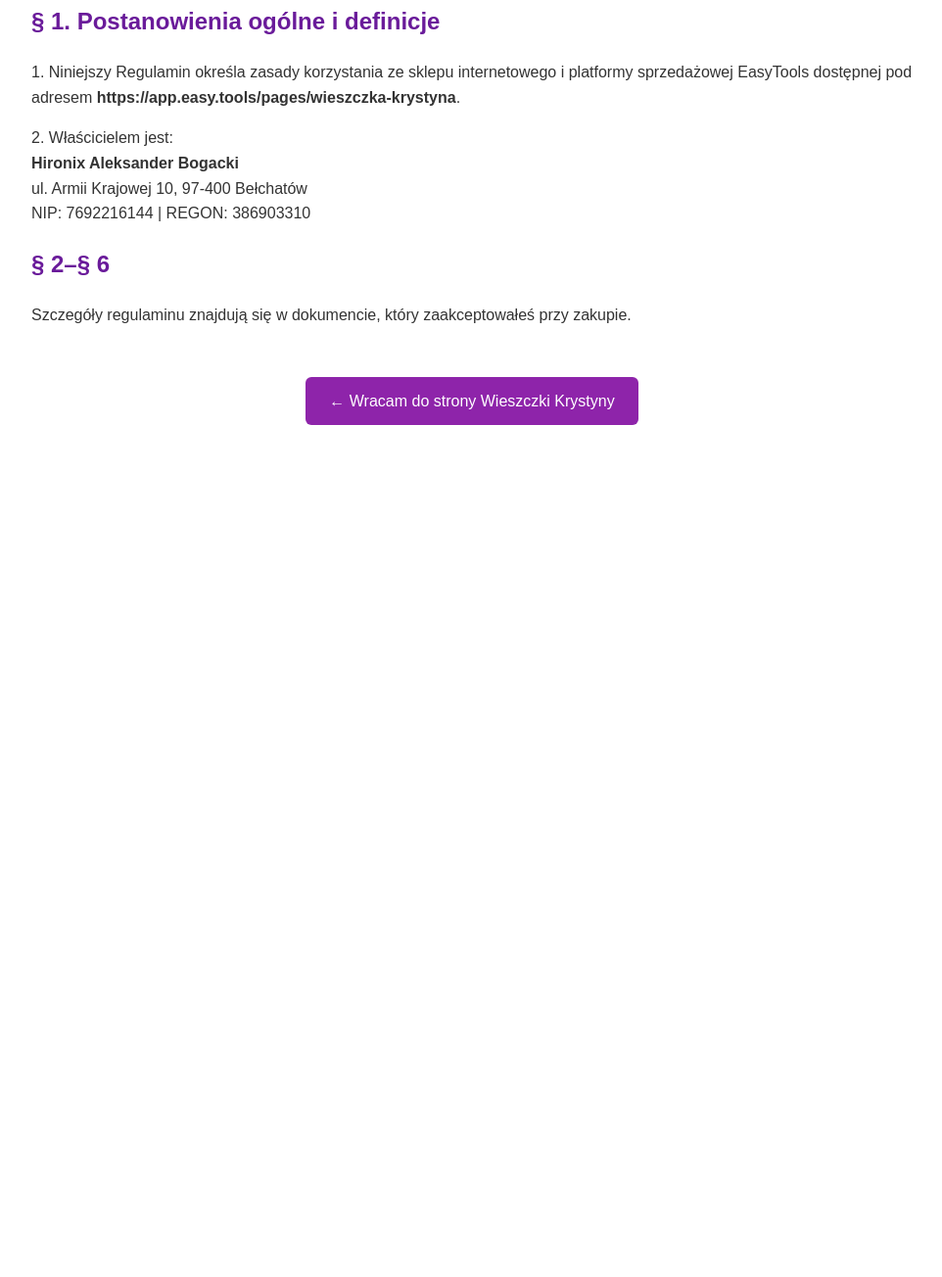
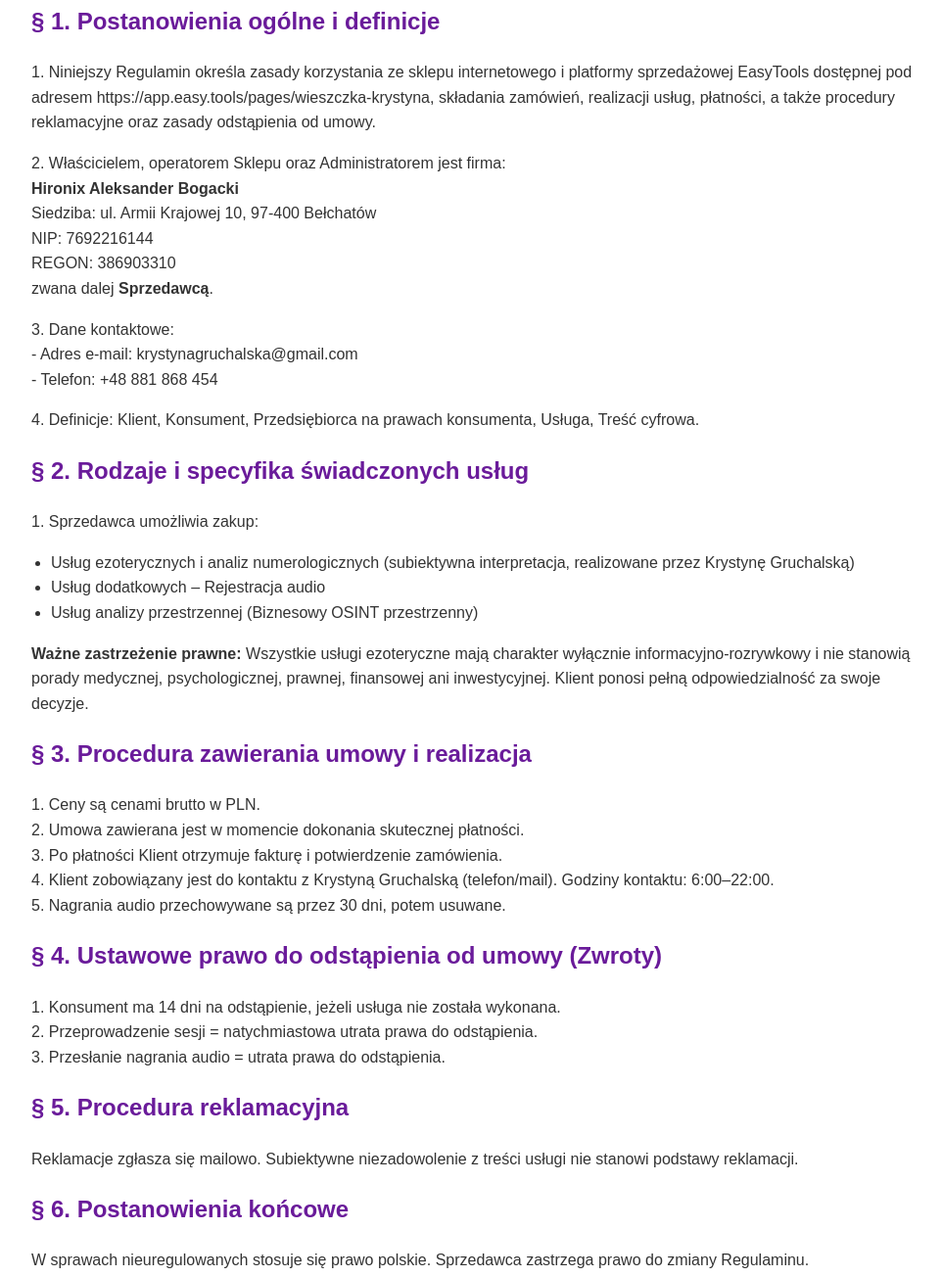
Before and after one commit to przestrzenwiedzy/wieszczka-krystyna, a plain HTML site: page regulamin.html in a window 1280 px wide. Shown: the part 376-1680 px from the top of the page at 98% size, without its empty margins (158-1120 px from the left). Before the commit the page ends 920 px from the top, so only its background shows below. Drawn offline with Linux system fonts and the light colour scheme.

Commit message:
Update regulamin.html

```diff
--- a/regulamin.html
+++ b/regulamin.html
@@ -8,17 +8,10 @@
         body { font-family: Arial, sans-serif; max-width: 900px; margin: 40px auto; padding: 20px; line-height: 1.6; color: #333; }
         h1, h2 { color: #6a1b9a; }
         a { color: #8e24aa; }
-        .btn {
-            display: inline-block;
-            padding: 12px 24px;
-            background: #8e24aa;
-            color: white;
-            border-radius: 6px;
-            margin: 20px 0;
-            text-decoration: none;
-        }
+        .btn { display: inline-block; padding: 12px 24px; background: #8e24aa; color: white; border-radius: 6px; margin: 20px 0; text-decoration: none; }
         .btn:hover { background: #6a1b9a; }
         .top-link { text-align: center; margin: 30px 0; }
+        ul { padding-left: 20px; }
     </style>
 </head>
 <body>
@@ -31,16 +24,44 @@
     <p><strong>w systemie EasyTools dla firmy Hironix Aleksander Bogacki</strong></p>
 
     <h2>§ 1. Postanowienia ogólne i definicje</h2>
-    <p>1. Niniejszy Regulamin określa zasady korzystania ze sklepu internetowego i platformy sprzedażowej EasyTools dostępnej pod adresem <strong>https://app.easy.tools/pages/wieszczka-krystyna</strong>.</p>
+    <p>1. Niniejszy Regulamin określa zasady korzystania ze sklepu internetowego i platformy sprzedażowej EasyTools dostępnej pod adresem https://app.easy.tools/pages/wieszczka-krystyna, składania zamówień, realizacji usług, płatności, a także procedury reklamacyjne oraz zasady odstąpienia od umowy.</p>
+    <p>2. Właścicielem, operatorem Sklepu oraz Administratorem jest firma:<br>
+    <strong>Hironix Aleksander Bogacki</strong><br>
+    Siedziba: ul. Armii Krajowej 10, 97-400 Bełchatów<br>
+    NIP: 7692216144<br>
+    REGON: 386903310<br>
+    zwana dalej <strong>Sprzedawcą</strong>.</p>
+    <p>3. Dane kontaktowe:<br>
+    - Adres e-mail: krystynagruchalska@gmail.com<br>
+    - Telefon: +48 881 868 454</p>
+    <p>4. Definicje: Klient, Konsument, Przedsiębiorca na prawach konsumenta, Usługa, Treść cyfrowa.</p>
 
-    <p>2. Właścicielem jest:<br>
-    <strong>Hironix Aleksander Bogacki</strong><br>
-    ul. Armii Krajowej 10, 97-400 Bełchatów<br>
-    NIP: 7692216144 | REGON: 386903310</p>
+    <h2>§ 2. Rodzaje i specyfika świadczonych usług</h2>
+    <p>1. Sprzedawca umożliwia zakup:</p>
+    <ul>
+        <li>Usług ezoterycznych i analiz numerologicznych (subiektywna interpretacja, realizowane przez Krystynę Gruchalską)</li>
+        <li>Usług dodatkowych – Rejestracja audio</li>
+        <li>Usług analizy przestrzennej (Biznesowy OSINT przestrzenny)</li>
+    </ul>
+    <p><strong>Ważne zastrzeżenie prawne:</strong> Wszystkie usługi ezoteryczne mają charakter wyłącznie informacyjno-rozrywkowy i nie stanowią porady medycznej, psychologicznej, prawnej, finansowej ani inwestycyjnej. Klient ponosi pełną odpowiedzialność za swoje decyzje.</p>
 
-    <!-- Reszta treści regulaminu (możesz rozwinąć jeśli chcesz) -->
-    <h2>§ 2–§ 6</h2>
-    <p>Szczegóły regulaminu znajdują się w dokumencie, który zaakceptowałeś przy zakupie.</p>
+    <h2>§ 3. Procedura zawierania umowy i realizacja</h2>
+    <p>1. Ceny są cenami brutto w PLN.<br>
+    2. Umowa zawierana jest w momencie dokonania skutecznej płatności.<br>
+    3. Po płatności Klient otrzymuje fakturę i potwierdzenie zamówienia.<br>
+    4. Klient zobowiązany jest do kontaktu z Krystyną Gruchalską (telefon/mail). Godziny kontaktu: 6:00–22:00.<br>
+    5. Nagrania audio przechowywane są przez 30 dni, potem usuwane.</p>
+
+    <h2>§ 4. Ustawowe prawo do odstąpienia od umowy (Zwroty)</h2>
+    <p>1. Konsument ma 14 dni na odstąpienie, jeżeli usługa nie została wykonana.<br>
+    2. Przeprowadzenie sesji = natychmiastowa utrata prawa do odstąpienia.<br>
+    3. Przesłanie nagrania audio = utrata prawa do odstąpienia.</p>
+
+    <h2>§ 5. Procedura reklamacyjna</h2>
+    <p>Reklamacje zgłasza się mailowo. Subiektywne niezadowolenie z treści usługi nie stanowi podstawy reklamacji.</p>
+
+    <h2>§ 6. Postanowienia końcowe</h2>
+    <p>W sprawach nieuregulowanych stosuje się prawo polskie. Sprzedawca zastrzega prawo do zmiany Regulaminu.</p>
 
     <div class="top-link">
         <a href="https://app.easy.tools/pages/wieszczka-krystyna" class="btn">← Wracam do strony Wieszczki Krystyny</a>
```
